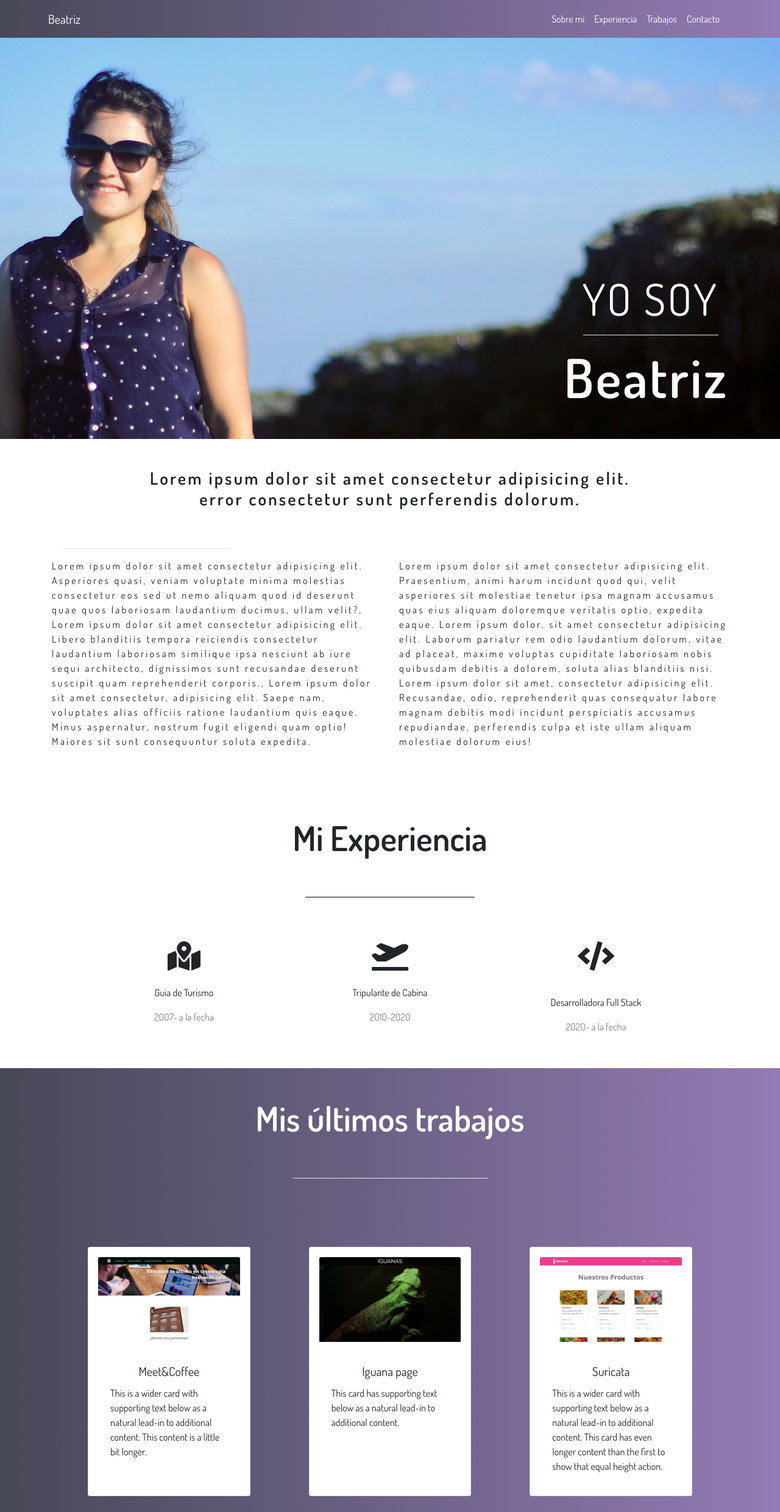
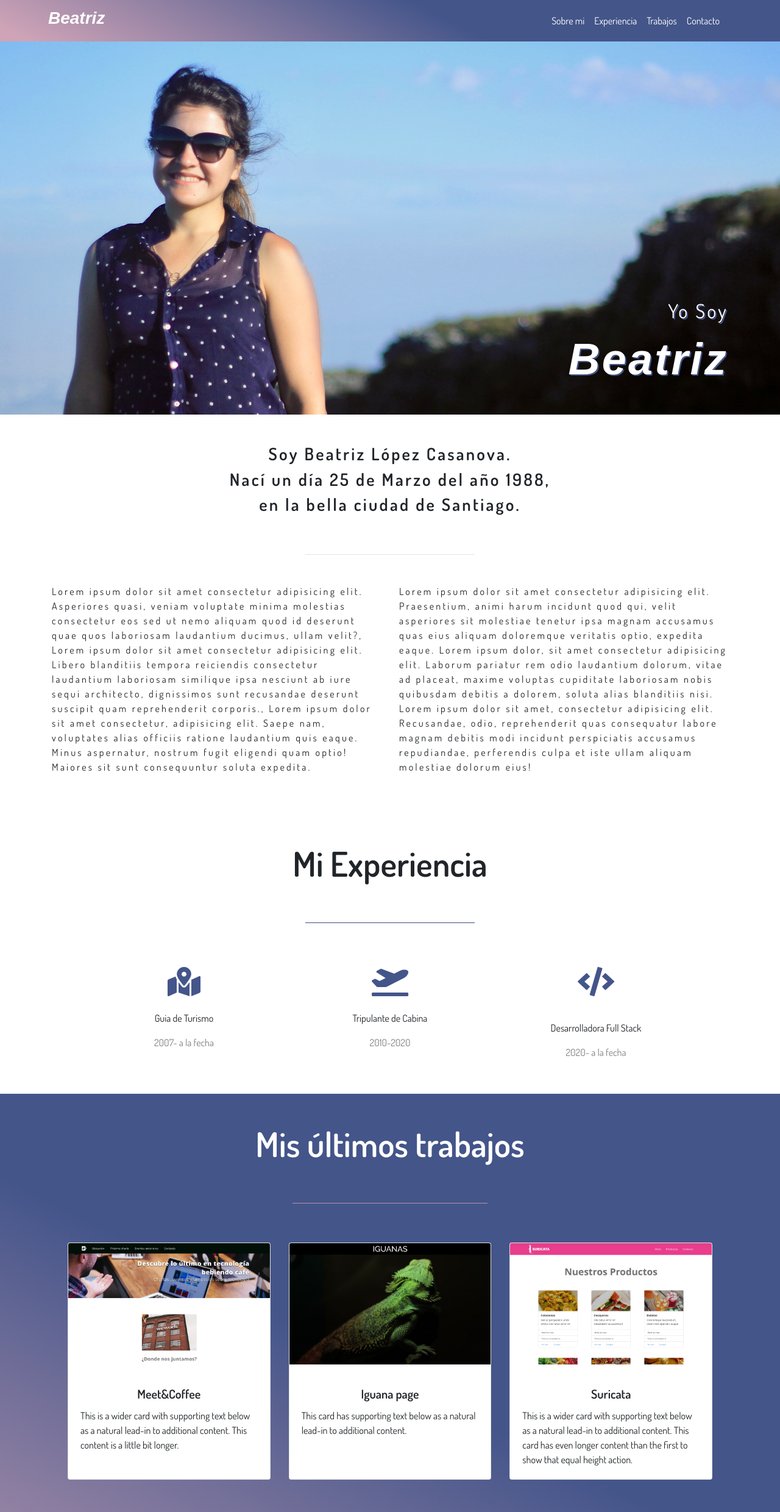
Before and after one commit to Be-ri-lo/Portafolio, a plain HTML site: page index.html in a window 1280 px wide. Shown: the top 2480 px of the page at 61% size. Drawn offline with nearby package versions, Linux system fonts and the light colour scheme; a script that the page names is missing; a web font is replaced by a local one.

Commit message:
added final items,finish

```diff
--- a/assets/css/style.css
+++ b/assets/css/style.css
@@ -1,5 +1,7 @@
 @import url('https://fonts.googleapis.com/css2?family=Dosis:wght@400;600&display=swap');
-body * {
+@import url('https://fonts.googleapis.com/css2?family=Amita:wght@700&display=swap');
+
+body {
     font-family: "Dosis", sans-serif;
 }
 
@@ -7,33 +9,29 @@ html { /**/
     scroll-behavior: smooth;
 }
 
-:root {
-   --purple: #767598;
+.name-text {
+    font-family: "Amita", sans-serif;
+    font-weight: bold;
+    font-style: italic;
 }
 
-.navbar {
-    background-color: var(--purple);
-}
-
-
 #inicio {
-    text-align: right;
-    justify-content: right;
+    justify-content: center;
     display: flex;
     align-items: flex-end;
-    background-image: url(../img/IMG_9254\ 2.jpg); /*agregar foto!!*/
+    background-image: url(../img/IMG_9254\ 2.jpg);
     background-repeat: no-repeat;
     background-size: cover;
-    background-position: center;
+    background-position:;
     color: #ffffff;
-    height: 90vh;
-    width: 100%;
-
+    height: 85vh;
+    text-shadow: 2px 2px #44558a;
 }
 
 #inicio h1 {
     font-weight: bold;
     letter-spacing: 0.2rem;
+    font-style: italic;
 }
 
 #inicio h2 {
@@ -42,8 +40,12 @@ html { /**/
 }
 
 #inicio hr {
-    width: 20%;
-    background-color: #ffffff;
+    height: 3%;
+    width: 23%;
+    background-color: #44558a;
+}
+header {
+    min-width: 326px;
 }
 
 #Sobre-mi {
@@ -52,6 +54,18 @@ html { /**/
 
 #trabajos h2 {
     font-weight: bold;
+}
+
+.fa-map-marked-alt {
+    color: #44558a;
+}
+
+.fa-plane-departure {
+    color: #44558a;
+}
+
+.fa-code {
+    color: #44558a;
 }
 
 h3 {
@@ -69,7 +83,7 @@ span {
 }
 
 #Experiencia hr {
-    background-color: black;
+    background-color: #44558a;
 }
 
 #Experiencia h2 {
@@ -80,11 +94,12 @@ span {
     background-color: var(--purple);
 }
 #trabajos hr {
-    background-color: #ffffff;
+    background-color: #cfa4b7;
 }
 
-.card-tittle h5 {
-    text-decoration-line: line-through;  /*revisar*/
+#trabajos h5 {
+    font-weight: bold;
+    text-decoration: line;  /*revisar*/
 }
 
 #contacto {
@@ -99,11 +114,15 @@ span {
     font-weight: bold;
 }
 
+#contacto hr {
+    background-color: #cfa4b7;
+}
+
 footer {
     height: 10vh;
     width: 100%;
 }
- footer .icons {
+footer .icons {
      font-size: 3rem;
 }
 
@@ -116,9 +135,17 @@ html { /**/
 }
 
 .background {
-    background: rgb(2,0,36);
-    background: -moz-linear-gradient(90deg, rgba(2,0,36,1) 0%, rgba(106,112,153,1) 0%, rgba(71,72,88,1) 0%, rgba(147,123,181,1) 100%);
-    background: -webkit-linear-gradient(90deg, rgba(2,0,36,1) 0%, rgba(106,112,153,1) 0%, rgba(71,72,88,1) 0%, rgba(147,123,181,1) 100%);
-    background: linear-gradient(90deg, rgba(2,0,36,1) 0%, rgba(106,112,153,1) 0%, rgba(71,72,88,1) 0%, rgba(147,123,181,1) 100%);
-    filter: progid:DXImageTransform.Microsoft.gradient(startColorstr="#020024",endColorstr="#937bb5",GradientType=1);
+    background: rgb(207,164,183);
+    background: -moz-linear-gradient(27deg, rgba(207,164,183,1) 3%, rgba(68,85,138,1) 57%);
+    background: -webkit-linear-gradient(27deg, rgba(207,164,183,1) 3%, rgba(68,85,138,1) 57%);
+    background: linear-gradient(27deg, rgba(207,164,183,1) 3%, rgba(68,85,138,1) 57%);
+    filter: progid:DXImageTransform.Microsoft.gradient(startColorstr="#cfa4b7",endColorstr="#44558a",GradientType=1);
 }
+
+/*Prueba*/
+
+.navbar a:hover {
+    background-color:#706e98;
+    color: black;
+    border-radius: 50px;
+  }
--- a/assets/js/scrypt.js
+++ b/assets/js/scrypt.js
@@ -10,5 +10,4 @@
         $(".card-text").toggle("slow", function () {
     })
 
-
 })
--- a/index.html
+++ b/index.html
@@ -17,14 +17,14 @@
 </head>
 
 <body>
-    <nav class="navbar navbar-expand-lg navbar-dark text-white fixed-top background">
+    <nav id="navbar-example2" class="navbar navbar-expand-lg navbar-dark text-white fixed-top background">
       <div class="container mx-5">
-          <a class="navbar-brand navbar-text text-white ml-0" href="#inicio">Beatriz</a>
+          <a class="navbar-brand name-text text-white ml-0" href="#inicio"><h3>Beatriz</h3></a>
           <button class="navbar-toggler" type="button" data-toggle="collapse" data-target="#navbarNav" aria-controls="navbarNav" aria-expanded="false" aria-label="Toggle navigation">
             <span class="navbar-toggler-icon"></span>
           </button>
         <div class="collapse navbar-collapse" id="navbarNav">
-          <ul class="navbar-nav ml-auto ml-5">
+          <ul class="navbar-nav ml-auto ml-5 mr-0 nav nav-pills">
             <li class="nav-item">
               <a class="nav-link text-white" href="#Sobre-mi">Sobre mi</a>
             </li>
@@ -43,19 +43,21 @@
     </nav>
 
     <header id="inicio">
-        <div class="container text-right">
-          <h2 class="display-3 mr-3 mb-0">YO SOY</h2>
-          <hr class="m-3 ml-auto">
-          <h1 class="display-2 mr-0 mt-0 mb-5">Beatriz</h1>
+        <div class="container text-right" data-spy="scroll" data-target="#navbar-example2" data-offset=""> <!--Intenté agregar un Scrollspy, pero no me resultó, probar mas adelate-->
+          <h2 class="display-5 mb-3">Yo Soy</h2>
+
+          <h1 class="display-3 mr-0 mt-0 mb-5 ml-5 name-text">Beatriz</h1>
         </div>
     </header>
 
 
-    <section id="Sobre-mi">
+    <section id="Sobre-mi" data-spy= "scroll" data-target="#navbar-example2" data-offset="">
 
-    <div class="container d-none d-sm-block d-sm-none d-md-block">
-      <h3 class="text-center p-5 content-header">Lorem ipsum dolor sit amet consectetur adipisicing elit. <br> error consectetur sunt perferendis dolorum.</h3>
-      <hr class="m-3 w-25">
+    <div class="container d-none d-sm-block d-sm-none d-md-block" >
+      <h3 class="text-center pt-5 content-header">Soy Beatriz López Casanova.
+      <h3 class="text-center  content-header"> Nací un día 25 de Marzo del año 1988,</h3>
+      <h3 class="text-center pb-5 content-header">en la bella ciudad de Santiago.</h3>
+      <hr class="mb-5 w-25 text-center">
         <div class="row ">
           <div class="col-sm-6">
             <p>Lorem ipsum dolor sit amet consectetur adipisicing elit. Asperiores quasi, veniam voluptate minima molestias consectetur eos sed ut nemo aliquam quod id deserunt quae quos laboriosam laudantium ducimus, ullam velit?, Lorem ipsum dolor sit amet consectetur adipisicing elit. Libero blanditiis tempora reiciendis consectetur laudantium laboriosam similique ipsa nesciunt ab iure sequi architecto, dignissimos sunt recusandae deserunt suscipit quam reprehenderit corporis., Lorem ipsum dolor sit amet consectetur, adipisicing elit. Saepe nam, voluptates alias officiis ratione laudantium quis eaque. Minus aspernatur, nostrum fugit eligendi quam optio! Maiores sit sunt consequuntur soluta expedita.</p>
@@ -66,7 +68,7 @@
         </div>
     </section>
 
-    <section id="Experiencia" class="container my-5"> <!--Preguntar por que no se ve tooltip negro-->
+    <section id="Experiencia" class="container my-5" data-spy= "scroll" data-target="#navbar-example2" data-offset=""> <!--Preguntar por que no se ve tooltip negro-->
         <h2 class="display-4 text-center mt-4 p-5 font-weight-bold ">Mi Experiencia</h2>
         <hr class="w-25">
       <div class="row m-5">
@@ -91,69 +93,59 @@
     </section>
 
     <section id="trabajos" class="pb-5 mt-5 background">   <!--probar con el collapse-->
-          <h2 class="display-4 text-center p-5 text-white">Mis últimos trabajos</h2>
-          <hr class="w-25 ">
-
+        <h2 class="display-4 text-center p-5 text-white">Mis últimos trabajos</h2>
+        <hr class="w-25 ">
     <!--Card 1-->
-      <div class="display-5 card-deck mx-5 p-5 my-0 card-deck-expand-lg">
-
-        <div class="card p-3 m-5">
+      <div class="display-5 card-deck mx-5 p-5 my-0">
+        <!--foto1-->
+        <div class="card rounded">
           <img class="card-img-top" src="assets/img/meet_coffee.png" alt="meet_coffee">
-          <div class="card-body">
+          <div class="card-body d-none d-sm-block d-sm-none d-md-block">
             <h5 class="card-title text-center mt-3">Meet&Coffee</h5>
-            <p class="card-text">This is a wider card with supporting text below as a natural lead-in to additional content.
-                                This content is a little bit longer.</p>
+            <p class="card-text">This is a wider card with supporting text below as a natural lead-in to additional content. This content is a little bit longer.</p>
           </div>
         </div>
-
-        <div class="card p-3 m-5">
+        <!--foto2-->
+        <div class="card">
           <img class="card-img-top" src="assets/img/iguana_page.png" alt="iguana_page">
-          <div class="card-body">
+          <div class="card-body d-none d-sm-block d-sm-none d-md-block">
             <h5 class="card-title text-center mt-3">Iguana page</h5>
             <p class="card-text">This card has supporting text below as a natural lead-in to additional content.</p>
-
           </div>
         </div>
-
-        <div class="card p-3 m-5">
+        <!--foto3-->
+        <div class="card">
           <img class="card-img-top" src="assets/img/suricata.png" alt="suricata">
-          <div class="card-body">
+          <div class="card-body d-none d-sm-block d-sm-none d-md-block">
             <h5 class="card-title text-center mt-3">Suricata</h5>
             <p class="card-text">This is a wider card with supporting text below as a natural lead-in to additional content. This card has even longer content than the first to show that equal height action.</p>
-
           </div>
         </div>
-
       </div>
-
     <!--Card 2-->
-
       <div class="card-deck mx-5 px-5 mt-2 mb-5">
-
-        <div class="card p-3 m-5" >
+        <!--foto4-->
+        <div class="card" >
           <img class="card-img-top" src="assets/img/cuppon.png" alt="cuppon">
-          <div class="card-body">
+          <div class="card-body d-none d-sm-block d-sm-none d-md-block">
             <h5 class="card-title text-center mt-3">Cuppon</h5>
             <p class="card-text">This is a wider card with supporting text below as a natural lead-in to additional content. This content is a little bit longer.</p>
-
           </div>
         </div>
-
-        <div class="card p-3 m-5">
+        <!--foto5-->
+        <div class="card">
           <img class="card-img-top" src="assets/img/ricomida.png" alt="ricomida">
-          <div class="card-body">
+          <div class="card-body d-none d-sm-block d-sm-none d-md-block">
             <h5 class="card-title text-center mt-3">Ricomida</h5>
             <p class="card-text">This card has supporting text below as a natural lead-in to additional content.</p>
-
           </div>
         </div>
-
-        <div class="card p-3 m-5">
+        <!--foto6-->
+        <div class="card">
           <img class="card-img-top" src="assets/img/dmark.png" alt="dmark">
-          <div class="card-body">
+          <div class="card-body d-none d-sm-block d-sm-none d-md-block">
             <h5 class="card-title text-center mt-3">Portafolio</h5>
             <p class="card-text">This is a wider card with supporting text below as a natural lead-in to additional content. This card has even longer content than the first to show that equal height action.</p>
-
           </div>
         </div>
       </div>
@@ -171,13 +163,13 @@
 
     </section>
 
-    <footer class="background"> <!--pendiente arreglar footer!-->
-      <div class="container pb-3">
+    <footer class="background">
+      <div class="container">
         <div class="row">
           <div class="col-sm-6 text-center">
-            <h3 class="py-3 text-white">BEATRIZ</h3>
+            <h3 class="pt-3 text-white name-text">Beatriz</h3>
           </div>
-          <div class="col-sm-6 text-center icons">
+          <div class="col-sm-6 text-center icons d-none d-sm-block d-sm-none d-md-block">
             <a target="_blank" href="https://www.linkedin.com"><i class="fab fa-linkedin "></i></a>
             <a target="_blank" href="https://www.github.com"><i class="fab fa-github-square "></i></a>
             <a target="_blank" href="https://www.facebook.com"><i class="fab fa-facebook "></i></a>
```
